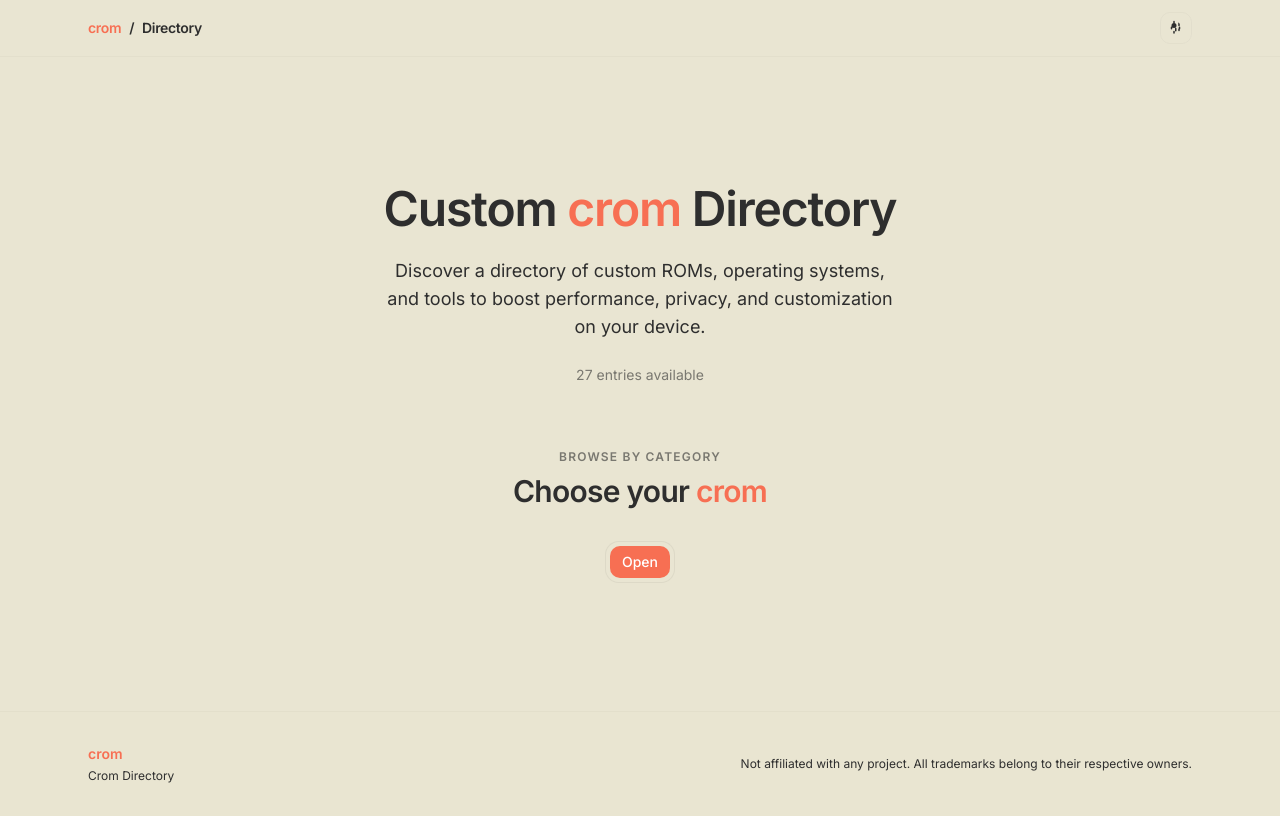
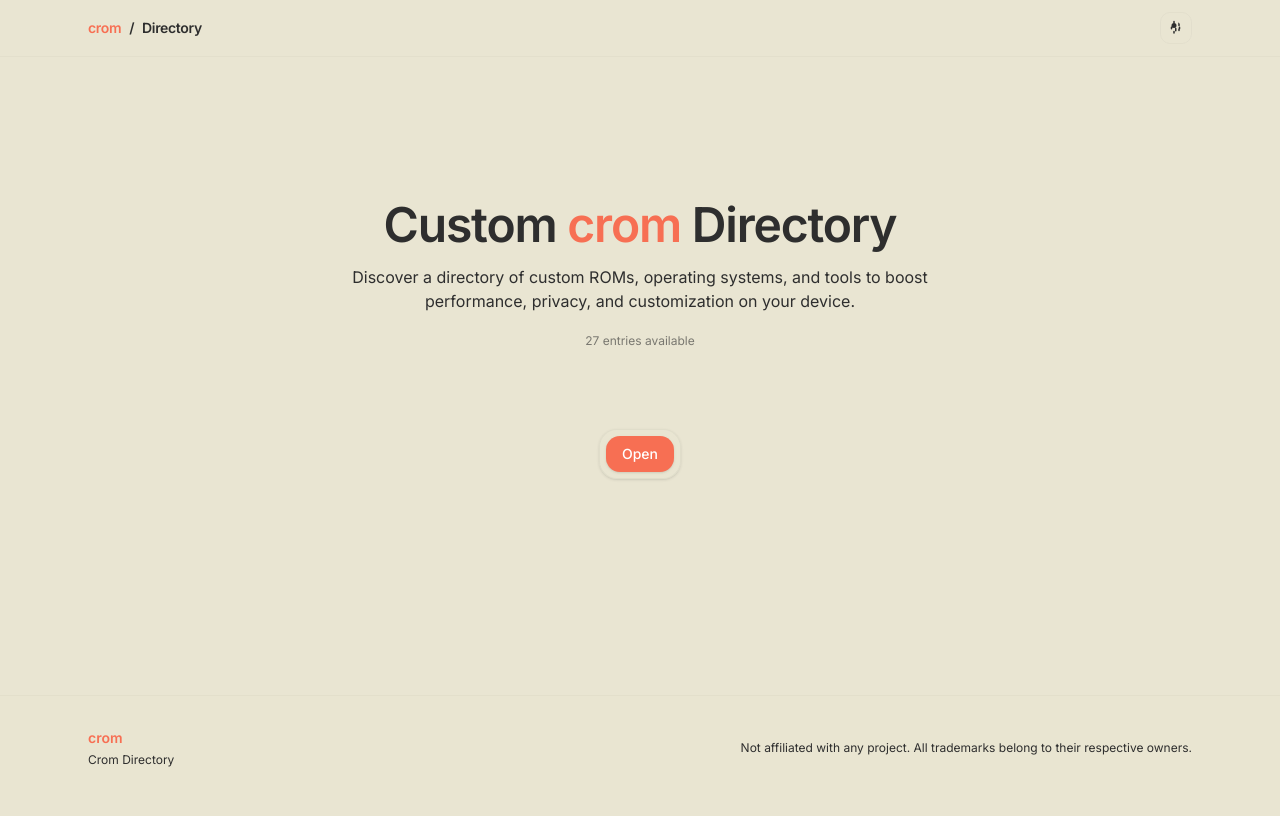
Before and after one commit to fiqriPram/crom, a Next.js app: page / in a window 1280 px wide. Built offline with nearby package versions, Linux system fonts and the light colour scheme.

Commit message:
refactor: improve hero and crom grid styling

```diff
--- a/components/crom-grid.tsx
+++ b/components/crom-grid.tsx
@@ -35,26 +35,17 @@ export function CromGrid({ filter, onFilterChange }: CromGridProps) {
 
   return (
     <section className="mx-auto w-full max-w-6xl px-6 pb-24">
-      <div className="mb-8 flex flex-col items-center gap-2 text-center">
-        <p className="text-xs font-semibold uppercase tracking-widest text-muted-foreground/60">
-          Browse by category
-        </p>
-        <h2 className="text-2xl font-semibold tracking-tight sm:text-3xl">
-          Choose your <span className="text-coral">crom</span>
-        </h2>
-      </div>
-
-      <div className="mb-8 flex items-center justify-center">
-        <div className="flex items-center gap-1 rounded-xl border border-border bg-card p-1">
+      <div className="mb-8 flex flex-col items-center gap-4 text-center">
+        <div className="flex items-center gap-2 rounded-2xl border border-border/70 bg-card/70 p-1.5 shadow-sm backdrop-blur-sm">
           <button
             onClick={() => {
               setShowFilters(!showFilters);
               if (filter !== "all") onFilterChange("all");
             }}
-            className={`rounded-lg px-3 py-1.5 text-sm font-medium transition-colors ${
+            className={`rounded-xl px-4 py-2 text-sm font-medium transition-all duration-200 ${
               filter === "all"
-                ? "bg-coral text-white"
-                : "text-muted-foreground hover:text-foreground"
+                ? "bg-coral text-white shadow-sm"
+                : "text-muted-foreground hover:text-foreground hover:bg-accent/60"
             }`}
           >
             Open
@@ -64,10 +55,10 @@ export function CromGrid({ filter, onFilterChange }: CromGridProps) {
               <button
                 key={f.key}
                 onClick={() => onFilterChange(f.key)}
-                className={`rounded-lg px-3 py-1.5 text-sm font-medium transition-colors ${
+                className={`rounded-xl px-4 py-2 text-sm font-medium transition-all duration-200 ${
                   filter === f.key
-                    ? "bg-coral text-white"
-                    : "text-muted-foreground hover:text-foreground"
+                    ? "bg-coral text-white shadow-sm"
+                    : "text-muted-foreground hover:text-foreground hover:bg-accent/60"
                 }`}
               >
                 {f.label}
--- a/components/hero.tsx
+++ b/components/hero.tsx
@@ -10,21 +10,19 @@ export function Hero({ filter }: HeroProps) {
     filter === "all" ? roms.length : roms.filter((r) => r.type === filter).length
 
   return (
-    <section className="flex flex-col items-center gap-6 px-6 pt-24 pb-16 text-center sm:pt-32">
-      <div className="animate-fade-in-up">
+    <section className="relative flex flex-col items-center gap-5 px-6 pt-28 pb-14 text-center sm:pt-36 sm:pb-20">
+      <div className="animate-fade-in-up space-y-4">
         <h1 className="max-w-2xl text-4xl font-semibold tracking-tight sm:text-5xl">
           Custom <span className="text-coral">crom</span> Directory
         </h1>
+        <p className="mx-auto max-w-xl text-sm text-muted-foreground sm:text-base">
+          Discover a directory of custom ROMs, operating systems, and tools to
+          boost performance, privacy, and customization on your device.
+        </p>
       </div>
       <div className="animate-fade-in-up [animation-delay:100ms] [animation-fill-mode:both]">
-        <p className="max-w-lg text-lg text-muted-foreground">
-          Discover a directory of custom ROMs, operating systems, and tools
-          to boost performance, privacy, and customization on your device.
-        </p>
-      </div>
-      <div className="animate-fade-in-up [animation-delay:200ms] [animation-fill-mode:both]">
-        <p className="text-sm text-muted-foreground/60">
-          {count} entries available
+        <p className="text-xs text-muted-foreground/60">
+          {count} {count === 1 ? "entry" : "entries"} available
         </p>
       </div>
     </section>
```
